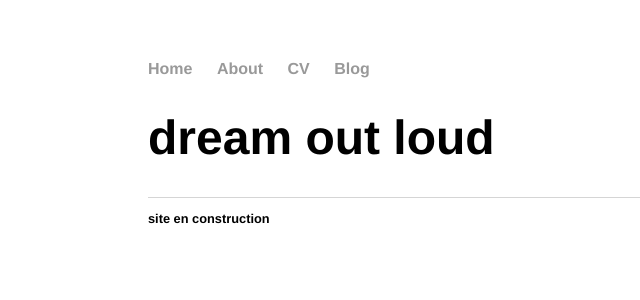
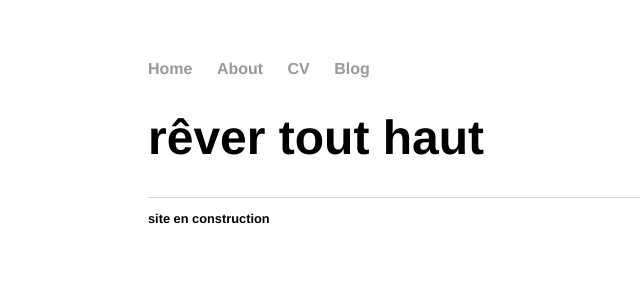
Before and after one commit to leshnik/revertouthaut, a Jekyll site: the page built from index.html, in a window 1280 px wide. Shown: the top 300 px of the page, without its empty margins (44-684 px from the left). Built offline with Jekyll 4.4.1, drawn with Linux system fonts in a browser that asks for light colours.

Commit message:
Switch from dream to rêver on index page

```diff
--- a/index.html
+++ b/index.html
@@ -4,5 +4,5 @@ title: rêver tout haut
 ---
 
 <div class="blurb">
-  <h1>dream out loud</h1>
+  <h1>rêver tout haut</h1>
   </div><!-- /.blurb -->
```
